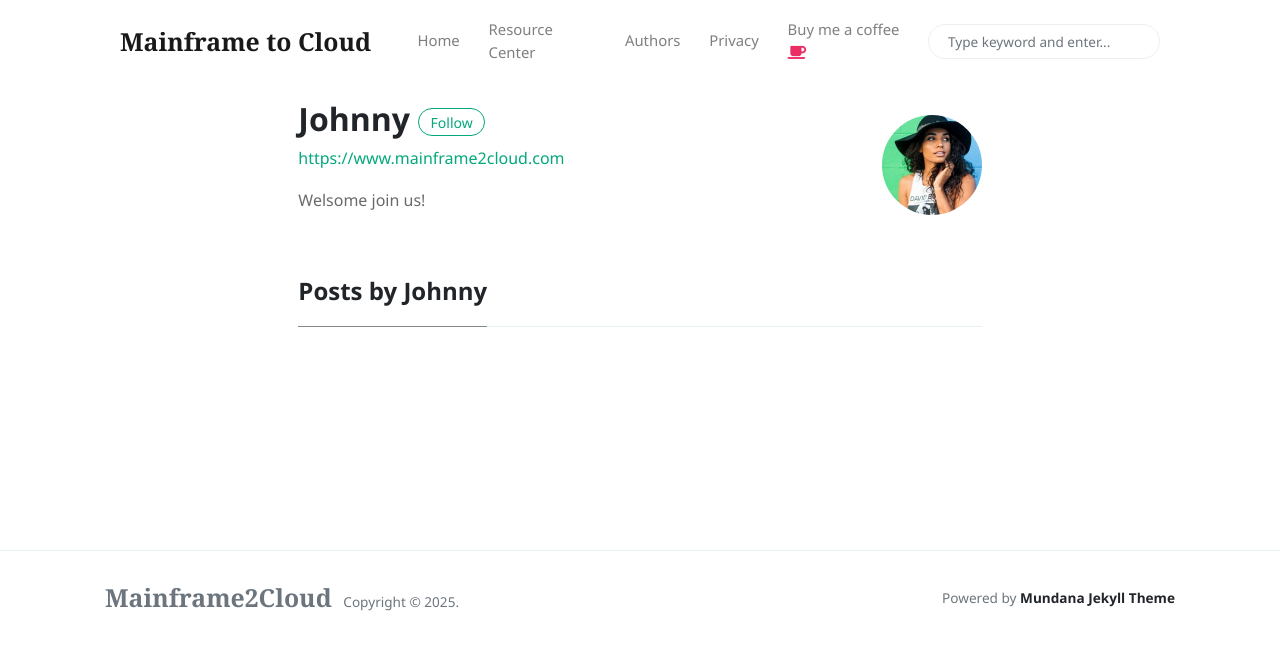
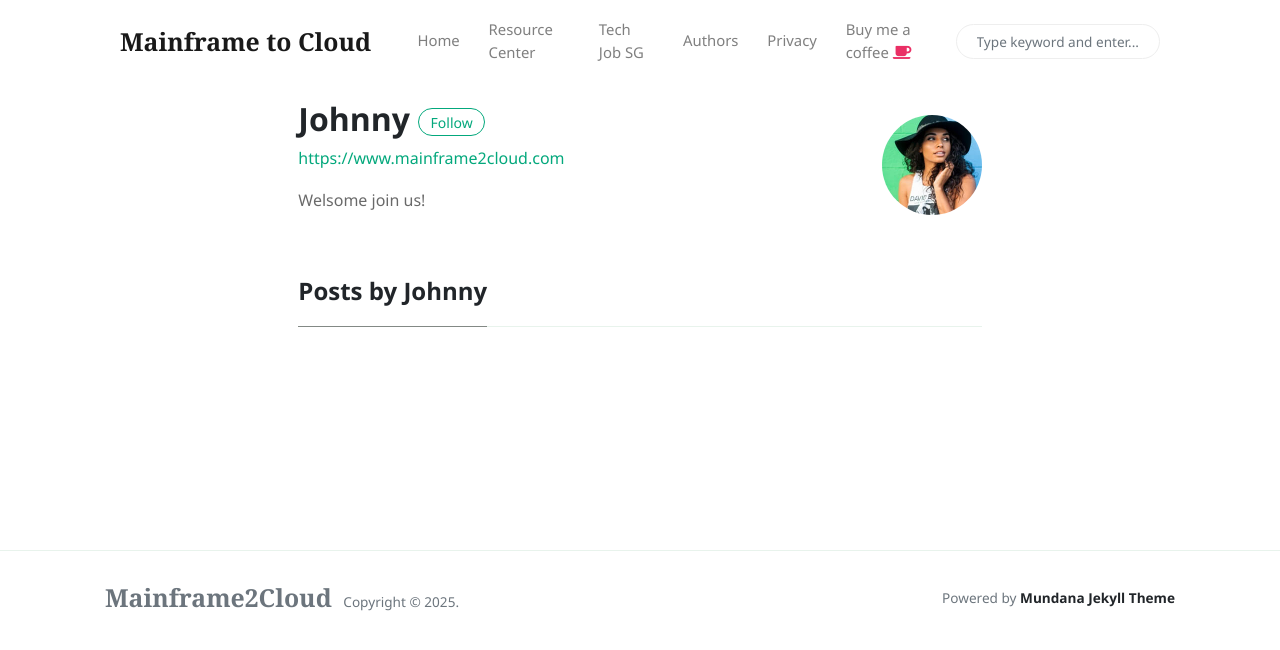
Before and after one commit to billrain/mainframe2cloud.github.io, a Jekyll site: the page built from _pages/author-johnny.html, in a window 1280 px wide. Shown: the top 650 px of the page. Built offline with Jekyll 4.4.1, drawn with Linux system fonts in a browser that asks for light colours; nearby versions of some CDN libraries.

Commit message:
Update menu-header.html

```diff
--- a/_includes/menu-header.html
+++ b/_includes/menu-header.html
@@ -6,6 +6,9 @@
 <li class="nav-item">
 <a class="nav-link" href="{{site.baseurl}}/resource-center.html">Resource Center</a>
 </li>
+<li class="nav-item">
+    <a class="nav-link" href="{{site.baseurl}}/tech-job-sg.html">Tech Job SG</a>
+    </li>
 <li class="nav-item">
 <a class="nav-link" href="{{site.baseurl}}/authors-list.html">Authors</a>
 </li>
```
